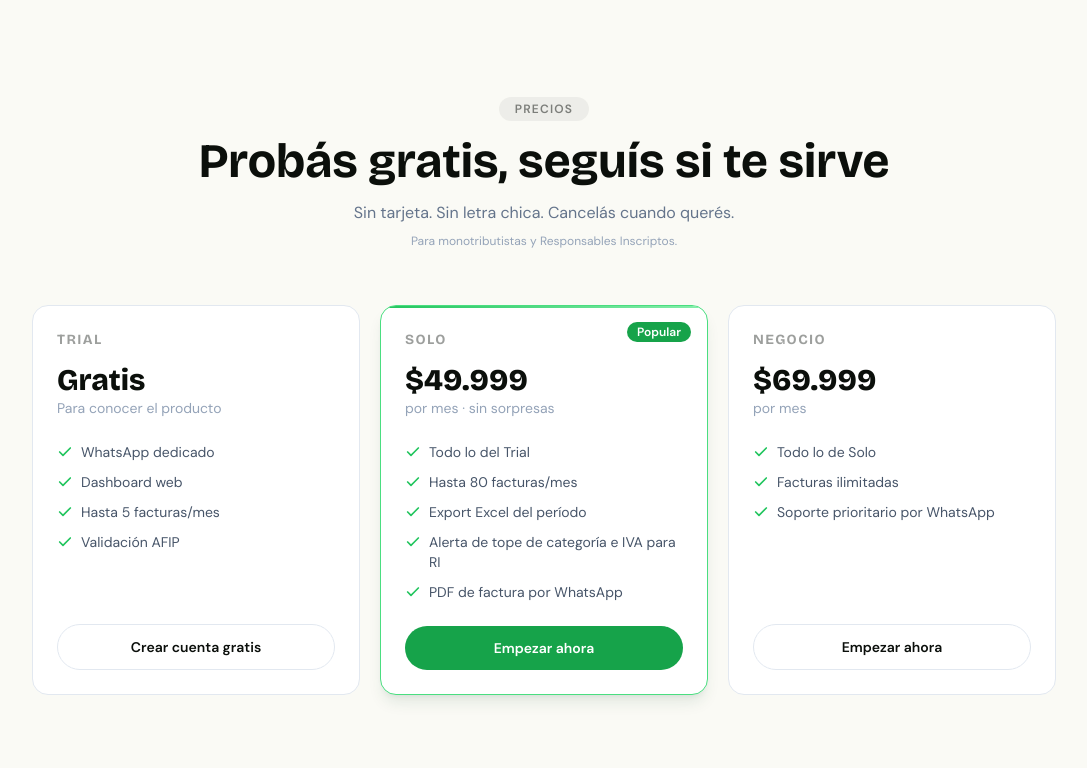
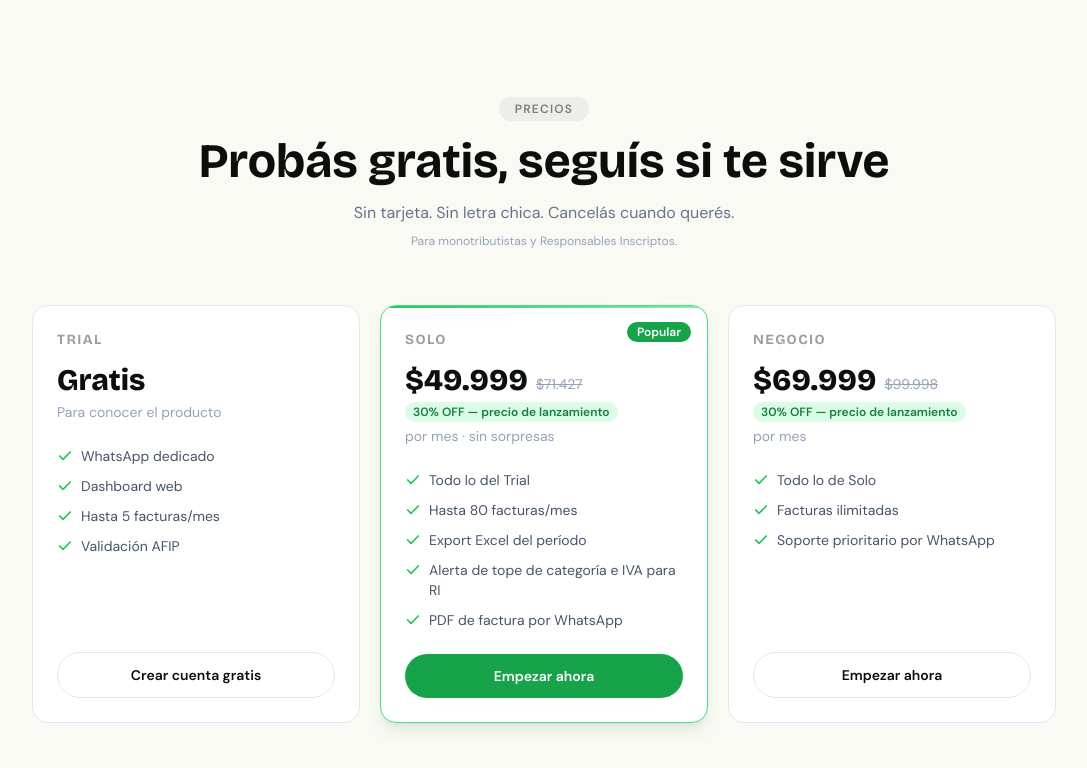
Before and after one commit to dmbruno/Asistente-emprendedores, a Next.js app in the folder landing/: page /precios in a window 1280 px wide. Shown: the top 768 px of the page, without its empty margins (96-1183 px from the left). Built offline with nearby package versions, Linux system fonts and the light colour scheme; no server answers.

Commit message:
feat: precios con 30% OFF y precio anterior tachado

```diff
--- a/landing/components/sections/Pricing.tsx
+++ b/landing/components/sections/Pricing.tsx
@@ -4,6 +4,7 @@ const PLANES = [
   {
     nombre: "Trial",
     precio: "Gratis",
+    precioAnterior: undefined,
     detalle: "Para conocer el producto",
     features: [
       "WhatsApp dedicado",
@@ -18,6 +19,7 @@ const PLANES = [
   {
     nombre: "Solo",
     precio: "$49.999",
+    precioAnterior: "$71.427",
     detalle: "por mes · sin sorpresas",
     features: [
       "Todo lo del Trial",
@@ -33,6 +35,7 @@ const PLANES = [
   {
     nombre: "Negocio",
     precio: "$69.999",
+    precioAnterior: "$99.998",
     detalle: "por mes",
     features: [
       "Todo lo de Solo",
@@ -86,10 +89,22 @@ export function Pricing() {
               <div className="font-display text-sm font-bold uppercase tracking-widest text-oscuro/40">
                 {p.nombre}
               </div>
-              <div className="mt-3 font-display text-3xl font-extrabold text-oscuro">
-                {p.precio}
+              <div className="mt-3 flex items-end gap-2">
+                <span className="font-display text-3xl font-extrabold text-oscuro">
+                  {p.precio}
+                </span>
+                {p.precioAnterior && (
+                  <span className="mb-1 text-sm text-slate-400 line-through">
+                    {p.precioAnterior}
+                  </span>
+                )}
               </div>
-              <div className="text-sm text-slate-400">{p.detalle}</div>
+              {p.precioAnterior && (
+                <span className="mt-1 inline-block w-fit rounded-full bg-verde-100 px-2 py-0.5 text-xs font-bold text-verde-700">
+                  30% OFF — precio de lanzamiento
+                </span>
+              )}
+              <div className="mt-1 text-sm text-slate-400">{p.detalle}</div>
 
               <ul className="mt-6 flex-1 space-y-2.5">
                 {p.features.map((f) => (
```
